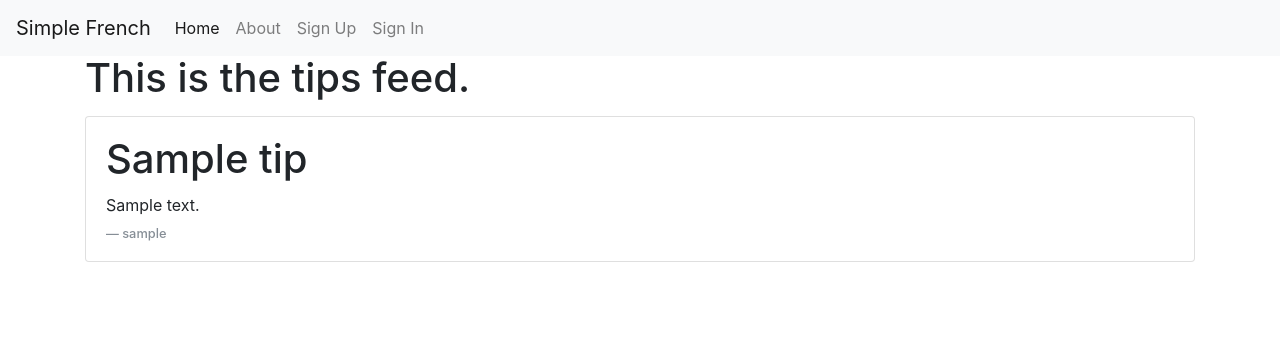
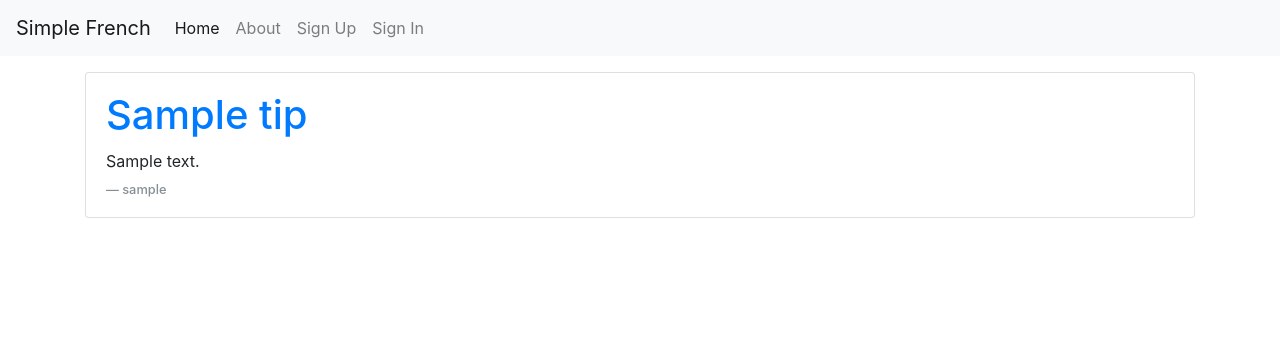
Before and after one commit to ericgroom/simplefrench, a Django app: page /tips/ in a window 1280 px wide. Shown: the top 356 px of the page. Run offline with Django 3.2, Linux system fonts and the light colour scheme; tables that the repository leaves empty hold one stand-in row (values such as "Sample post"); some libraries are stand-ins or nearby versions.

Commit message:
add detail view and switch to class based views

```diff
--- a/simple_french/templates/tips/feed.html
+++ b/simple_french/templates/tips/tip_list.html
@@ -1,12 +1,13 @@
 {% extends "base.html" %}
 
 {% block content %}
-<h1>This is the tips feed.</h1>
 <div class="tips">
 {% for tip in tips %}
     <div class="card my-3">
         <div class="card-body">
-            <h1 class="card-title">{{ tip.title }}</h1>
+            <a href="{% url 'tips:detail' tip.id %}">
+                <h1 class="card-title">{{ tip.title }}</h1>
+            </a>
             <p class="card-text">{{ tip.content }}</p>
             <h6 class="card-subtitle text-muted blockquote-footer">{{ tip.author }}</h2>
         </div>
--- a/simple_french/tips/urls.py
+++ b/simple_french/tips/urls.py
@@ -3,5 +3,6 @@ from . import views
 
 app_name = 'tips'
 urlpatterns = [
-    path('', views.index, name='tips-feed'),
+    path('', views.TipListView.as_view(), name='list'),
+    path('<pk>/detail', views.TipDetailView.as_view(), name='detail'),
 ]
--- a/simple_french/tips/views.py
+++ b/simple_french/tips/views.py
@@ -1,9 +1,11 @@
 from django.shortcuts import render
+from django.views.generic import ListView, DetailView
 from .models import Tip
 
 # Create your views here.
-def index(request):
-    context = {
-        'tips': Tip.objects.all()
-    }
-    return render(request, 'tips/feed.html', context=context)
+class TipListView(ListView):
+    model = Tip
+    context_object_name = 'tips'
+
+class TipDetailView(DetailView):
+    model = Tip
```
Also changed, not shown: simple_french/templates/tips/tip_detail.html (added, +7 -0 lines).
